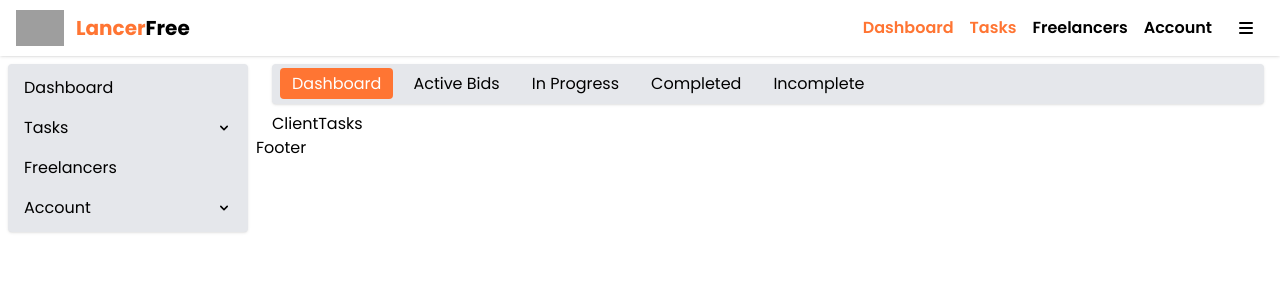
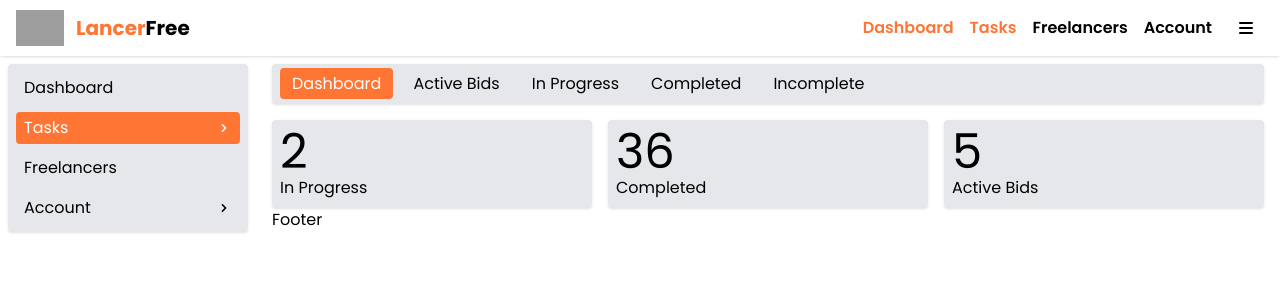
Before and after one commit to chmodx5/free-lance, a React app in the folder frontend/: page /client/tasks in a window 1280 px wide. Shown: the top 300 px of the page. Built offline with nearby package versions, Linux system fonts and the light colour scheme; grey boxes are pictures that could not be loaded; the HTML template or start-up script is replaced by a standard one.

Commit message:
added the sidebar to the nav

```diff
--- a/frontend/src/App.jsx
+++ b/frontend/src/App.jsx
@@ -87,7 +87,23 @@ function App() {
               <Route path="incomplete" element={<ClientIncomplete />} />
               <Route path="inprogress" element={<ClientInProgress />} />
             </Route>
-            <Route path="account">
+            <Route
+              path="account"
+              element={
+                <TabsSubLayout
+                  tabs={[
+                    {
+                      tab: "profile",
+                      link: "/client/account",
+                    },
+                    {
+                      tab: "reviews",
+                      link: "/client/account/reviews",
+                    },
+                  ]}
+                />
+              }
+            >
               <Route path="" element={<ClientProfile />} />
               <Route path="reviews" element={<ClientReviews />} />
             </Route>
--- a/frontend/src/components/layouts/AdminLayout.jsx
+++ b/frontend/src/components/layouts/AdminLayout.jsx
@@ -1,11 +1,10 @@
 import React from "react";
-import { Outlet } from "react-router-dom";
-import { NavBar, Footer, Sidebar } from "../shared";
+import SidebarLayout from "./SidebarLayout";
 
 const AdminLayout = () => {
   return (
-    <div className="">
-      <NavBar
+    <>
+      <SidebarLayout
         nav_links={[
           {
             title: "dashboard",
@@ -24,11 +23,6 @@ const AdminLayout = () => {
             link: "/client/account",
           },
         ]}
-      />
-      <main>
-        <div className="flex  pt-14">
-          <div className="w-64 bg-gray-200 h-screen">
-            <Sidebar
         sidebar_links={[
           {
             title: "dashboard",
@@ -80,14 +74,7 @@ const AdminLayout = () => {
           },
         ]}
       />
-          </div>
-          <div className="flex-1 ">
-            <Outlet />
-            <Footer />
-          </div>
-        </div>
-      </main>
-    </div>
+    </>
   );
 };
 
--- a/frontend/src/components/layouts/ClientLayout.jsx
+++ b/frontend/src/components/layouts/ClientLayout.jsx
@@ -1,12 +1,11 @@
 import React, { useState } from "react";
-import { Outlet } from "react-router-dom";
-import { NavBar, Footer, Sidebar } from "../shared";
+import SidebarLayout from "./SidebarLayout";
 
 const ClientLayout = ({}) => {
   const [sidebarOpen, setSidebarOpen] = useState(true);
   return (
-    <div className="">
-      <NavBar
+    <>
+      <SidebarLayout
         toggle_sidebar={() => setSidebarOpen(!sidebarOpen)}
         nav_links={[
           {
@@ -26,12 +25,6 @@ const ClientLayout = ({}) => {
             link: "/client/account",
           },
         ]}
-      />
-      <main>
-        <div className="flex  pt-14">
-          <div className={`${sidebarOpen ? "w-64" : "hidden "}  h-screen`}>
-            {sidebarOpen && (
-              <Sidebar
         sidebar_links={[
           {
             title: "dashboard",
@@ -83,17 +76,7 @@ const ClientLayout = ({}) => {
           },
         ]}
       />
-            )}
-          </div>
-          <div className="flex-1 ">
-            <div className="px-4">
-              <Outlet />
-            </div>
-            <Footer />
-          </div>
-        </div>
-      </main>
-    </div>
+    </>
   );
 };
 
--- /dev/null
+++ b/frontend/src/components/layouts/SidebarLayout.jsx
@@ -0,0 +1,32 @@
+import React, { useState } from "react";
+import { Outlet } from "react-router-dom";
+import { NavBar, Footer, Sidebar } from "../shared";
+
+const SidebarLayout = ({ nav_links, sidebar_links }) => {
+  const [sidebarOpen, setSidebarOpen] = useState(true);
+  return (
+    <div className="">
+      <NavBar
+        toggle_sidebar={() => setSidebarOpen(!sidebarOpen)}
+        nav_links={nav_links}
+      />
+      <main>
+        <div className="flex  pt-14">
+          <div className={`${sidebarOpen ? "w-64" : "hidden "}  h-screen`}>
+            {sidebarOpen && <Sidebar sidebar_links={sidebar_links} />}
+          </div>
+          <div
+            className={`flex-1 ${!sidebarOpen ? " container mx-auto" : "px-4"}`}
+          >
+            <div className="">
+              <Outlet />
+            </div>
+            <Footer />
+          </div>
+        </div>
+      </main>
+    </div>
+  );
+};
+
+export default SidebarLayout;
--- a/frontend/src/components/layouts/TabsSubLayout.jsx
+++ b/frontend/src/components/layouts/TabsSubLayout.jsx
@@ -4,7 +4,7 @@ import { Card } from "../shared";
 
 const TabsSubLayout = ({ tabs }) => {
   return (
-    <div className="mt-2 space-y-2">
+    <div className="mt-2 space-y-4">
       <Card>
         <nav>
           <ul className="space-x-2 flex">
--- a/frontend/src/components/layouts/WorkerLayout.jsx
+++ b/frontend/src/components/layouts/WorkerLayout.jsx
@@ -1,11 +1,10 @@
 import React from "react";
-import { Outlet } from "react-router-dom";
-import { NavBar, Footer, Sidebar } from "../shared";
+import SidebarLayout from "./SidebarLayout";
 
 const WorkerLayout = () => {
   return (
-    <div className="">
-      <NavBar
+    <>
+      <SidebarLayout
         nav_links={[
           {
             title: "dashboard",
@@ -24,11 +23,6 @@ const WorkerLayout = () => {
             link: "/worker/account",
           },
         ]}
-      />
-      <main>
-        <div className="flex  pt-14">
-          <div className="w-64 bg-gray-200 h-screen">
-            <Sidebar
         sidebar_links={[
           {
             title: "dashboard",
@@ -76,14 +70,7 @@ const WorkerLayout = () => {
           },
         ]}
       />
-          </div>
-          <div className="flex-1 ">
-            <Outlet />
-            <Footer />
-          </div>
-        </div>
-      </main>
-    </div>
+    </>
   );
 };
 
--- a/frontend/src/components/layouts/index.js
+++ b/frontend/src/components/layouts/index.js
@@ -3,5 +3,13 @@ import ClientLayout from "./ClientLayout";
 import GuestLayout from "./GuestLayout";
 import WorkerLayout from "./WorkerLayout";
 import TabsSubLayout from "./TabsSubLayout";
+import SidebarLayout from "./SidebarLayout";
 
-export { AdminLayout, ClientLayout, GuestLayout, WorkerLayout, TabsSubLayout };
+export {
+  AdminLayout,
+  ClientLayout,
+  GuestLayout,
+  WorkerLayout,
+  TabsSubLayout,
+  SidebarLayout,
+};
--- a/frontend/src/components/shared/sidebar/Sidebar.jsx
+++ b/frontend/src/components/shared/sidebar/Sidebar.jsx
@@ -1,14 +1,16 @@
 import React from "react";
 import { Menu } from "@headlessui/react";
 import { HiChevronDown } from "react-icons/hi";
-import { NavLink } from "react-router-dom";
+import { NavLink, useLocation } from "react-router-dom";
 import Card from "../card/Card";
 
 const Sidebar = ({ sidebar_links }) => {
+  const current_route = useLocation();
+  console.log(current_route.pathname.split("/")[2]);
   return (
     <div className="fixed  w-64 h-screen px-2 py-2">
       <Card>
-        <ul className="space-y-2">
+        <ul className="space-y-2 ">
           {sidebar_links.map((item, index) => (
             <li key={index}>
               {item.items ? (
@@ -17,10 +19,15 @@ const Sidebar = ({ sidebar_links }) => {
                     {({ open }) => (
                       <>
                         <Menu.Button
-                          className={`capitalize hover:text-white  hover:bg-primary  text-left px-2 py-1 rounded   w-full flex items-center justify-between`}
+                          className={`capitalize hover:text-white  hover:bg-primary  text-left px-2 py-1 rounded   w-full flex items-center justify-between ${
+                            current_route.pathname.split("/")[2] ==
+                              item.link.split("/")[2] && "bg-primary text-white"
+                          }`}
                         >
-                          <span>{item.title}</span>
-                          <HiChevronDown className="" />
+                          <span className=" bg">{item.title}</span>
+                          <HiChevronDown
+                            className={`${open ? "rotate-180" : "-rotate-90"}`}
+                          />
                         </Menu.Button>
                         <Menu.Items className={"mt-2 ml-4 space-y-1"}>
                           {item.items.map((sub_item, index) => (
--- a/frontend/src/pages/client/tasks/ClientTasks.jsx
+++ b/frontend/src/pages/client/tasks/ClientTasks.jsx
@@ -1,7 +1,32 @@
 import React from "react";
+import { Card } from "../../../components/shared";
 
 const ClientTasks = () => {
-  return <div>ClientTasks</div>;
+  return (
+    <div className="grid grid-cols-3 gap-4">
+      {[
+        {
+          title: "in progress",
+          value: 2,
+        },
+        {
+          title: "completed",
+          value: 36,
+        },
+        {
+          title: "active bids",
+          value: 5,
+        },
+      ].map((item, index) => (
+        <Card key={index}>
+          <div>
+            <h5 className="text-5xl ">{item.value}</h5>
+            <p className="capitalize">{item.title}</p>
+          </div>
+        </Card>
+      ))}
+    </div>
+  );
 };
 
 export default ClientTasks;
```
Lines whose indentation alone changed are shown as unchanged.
